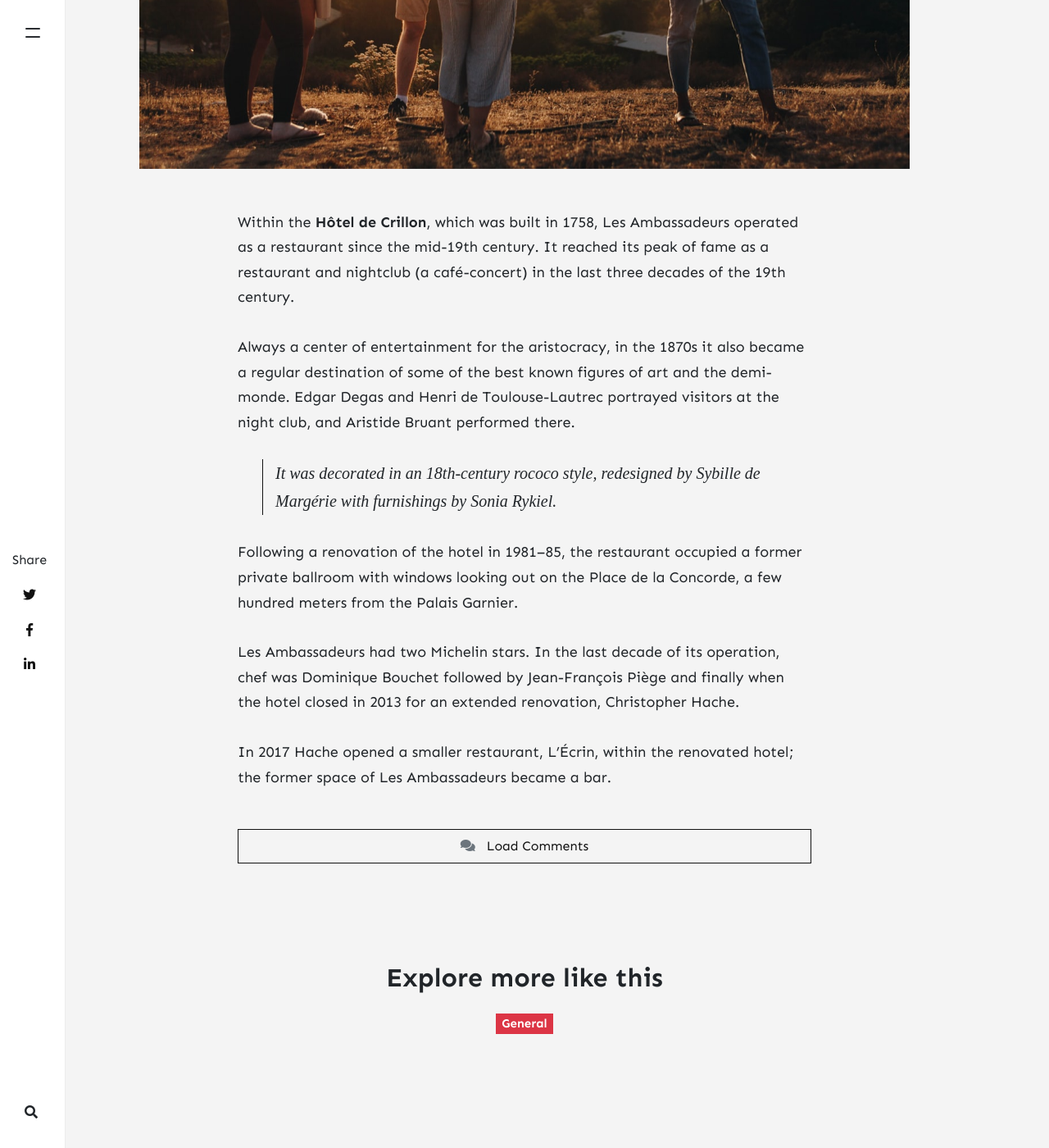
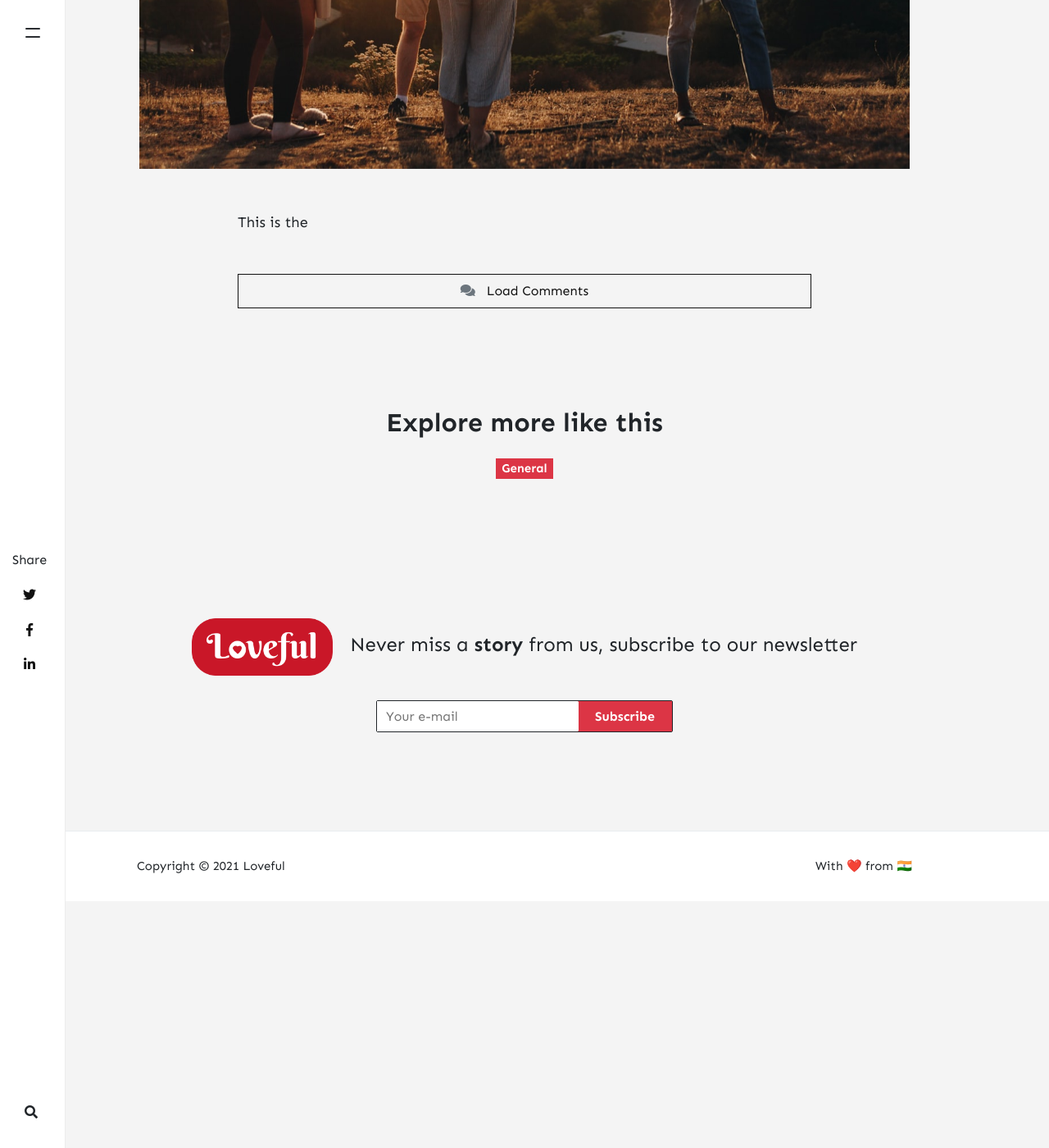
Before and after one commit to stackbit-projects/happy-zebra-28bc2, a Jekyll site: the page built from _posts/2021-09-02-hello-and-welcome-to-loveful.md, in a window 1280 px wide and 1400 px high, scrolled down 787 px. Shown: the whole window at 82% size. Built offline with Jekyll 4.4.1, drawn with Linux system fonts in a browser that asks for light colours; nearby versions of some CDN libraries; comment, search, counter and statistics services are not loaded; after the commit the page ends 1886 px from its top, so only the background shows below that.

Commit message:
2021-09-02-hello-and-welcome-to-loveful.md: changed

```diff
--- a/_posts/2021-09-02-hello-and-welcome-to-loveful.md
+++ b/_posts/2021-09-02-hello-and-welcome-to-loveful.md
@@ -7,14 +7,4 @@ tags: [ ]
 image: assets/images/2.jpg
 ---
 
-Within the **Hôtel de Crillon**, which was built in 1758, Les Ambassadeurs operated as a restaurant since the mid-19th century. It reached its peak of fame as a restaurant and nightclub (a café-concert) in the last three decades of the 19th century.
-
-Always a center of entertainment for the aristocracy, in the 1870s it also became a regular destination of some of the best known figures of art and the demi-monde. Edgar Degas and Henri de Toulouse-Lautrec portrayed visitors at the night club, and Aristide Bruant performed there.
-
-> It was decorated in an 18th-century rococo style, redesigned by Sybille de Margérie with furnishings by Sonia Rykiel.
-
-Following a renovation of the hotel in 1981–85, the restaurant occupied a former private ballroom with windows looking out on the Place de la Concorde, a few hundred meters from the Palais Garnier.
-
-Les Ambassadeurs had two Michelin stars. In the last decade of its operation, chef was Dominique Bouchet  followed by Jean-François Piège and finally when the hotel closed in 2013 for an extended renovation, Christopher Hache.
-
-In 2017 Hache opened a smaller restaurant, L'Écrin, within the renovated hotel; the former space of Les Ambassadeurs became a bar.
+This is the
```
